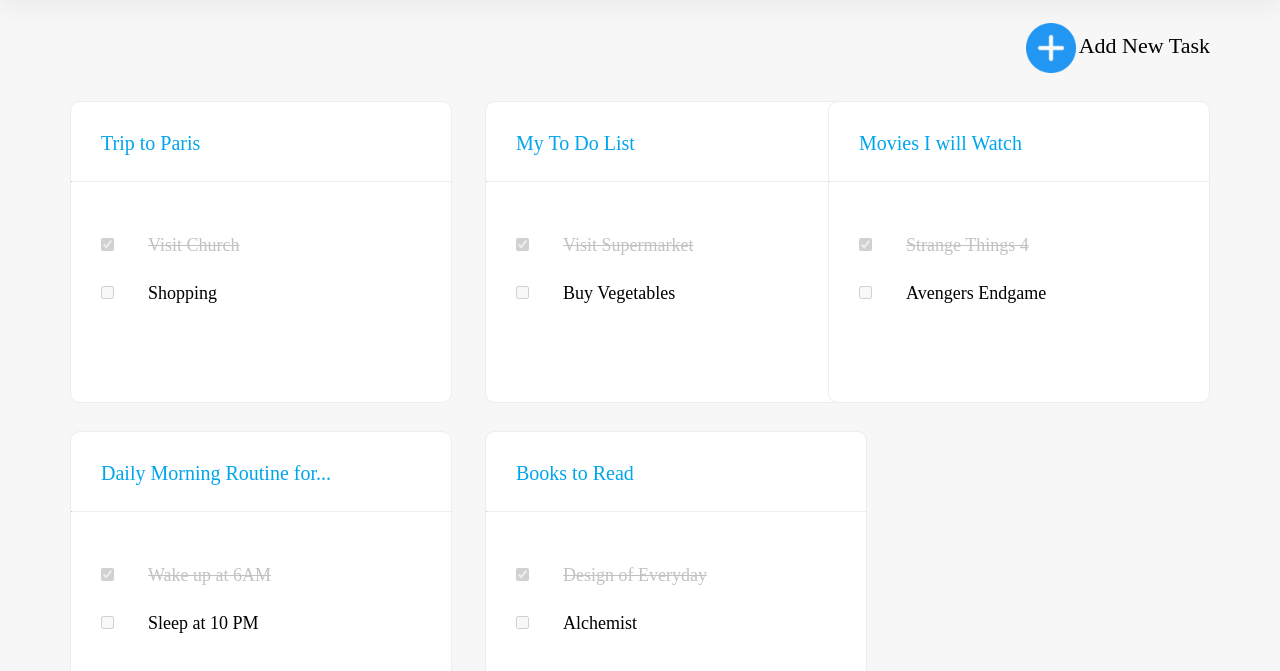
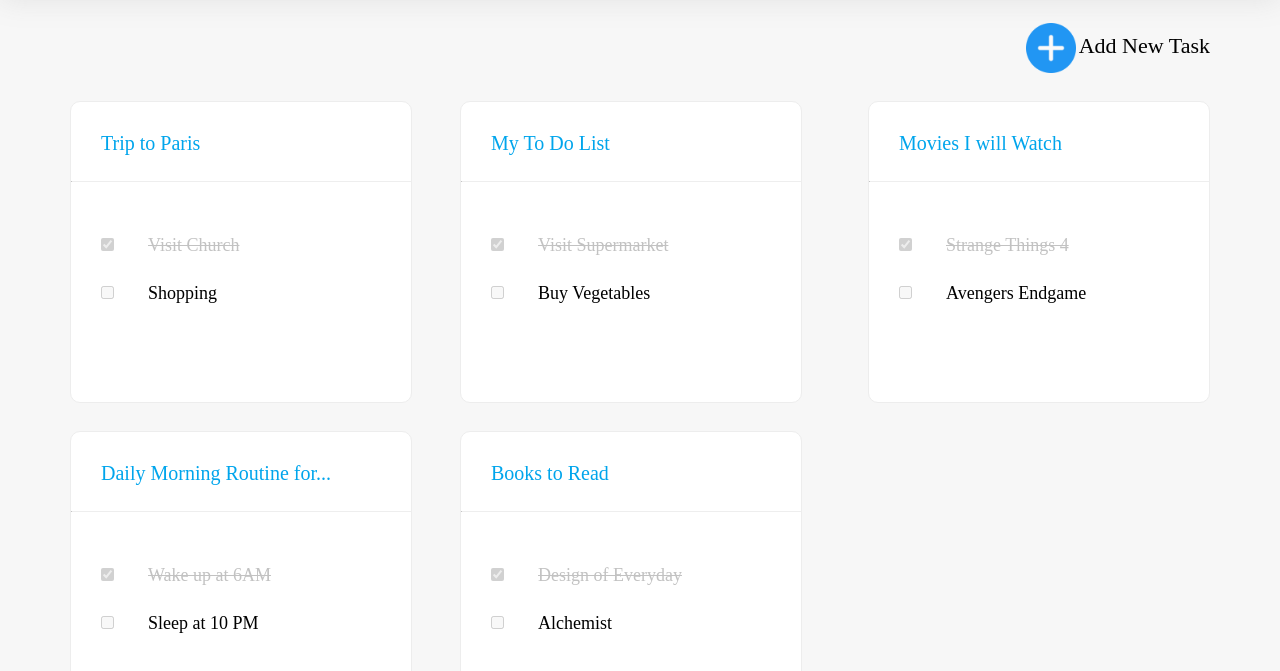
Before and after one commit to akansha-1202/TodoApp-Web, a plain HTML site: page index.html in a window 1280 px wide. Shown: the part 69-740 px from the top of the page. Drawn offline with Linux system fonts and the light colour scheme.

Commit message:
new chnges

```diff
--- a/todo_app.css
+++ b/todo_app.css
@@ -36,7 +36,7 @@ body{
     font-size: 22px;
 }
 .list{
-    width: 380px;
+    width: 340px;
     height: 300px;
     border: 1px solid #EDEDED;
     border-radius: 10px;
@@ -76,7 +76,7 @@ hr{
 .list2{
     position:absolute;
     top:170px;
-    left:485px;
+    left:460px;
 }
 .list3{
     position:absolute;
@@ -91,7 +91,7 @@ hr{
 .list5{
     position:absolute;
     top:500px;
-    left:485px;
+    left: 460px;
 }
 .blur{
     background-color: #000000;
```
